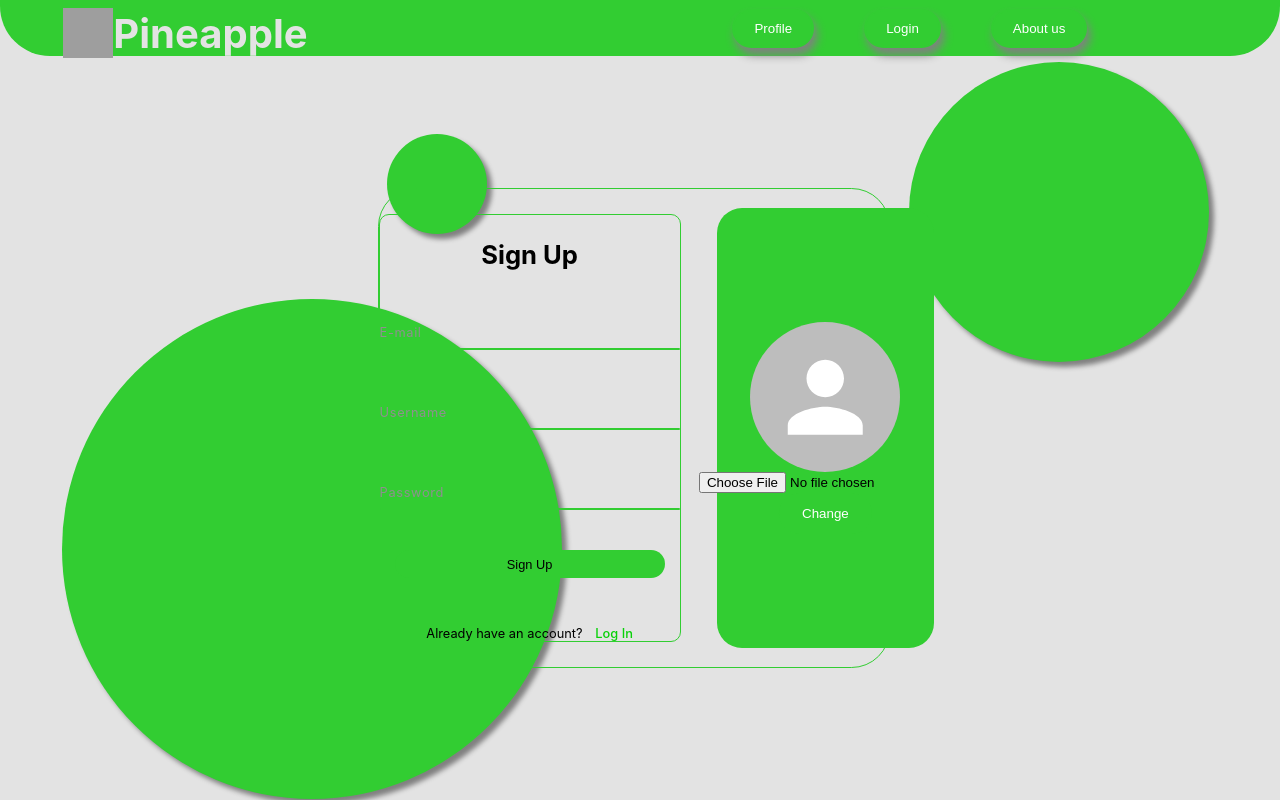
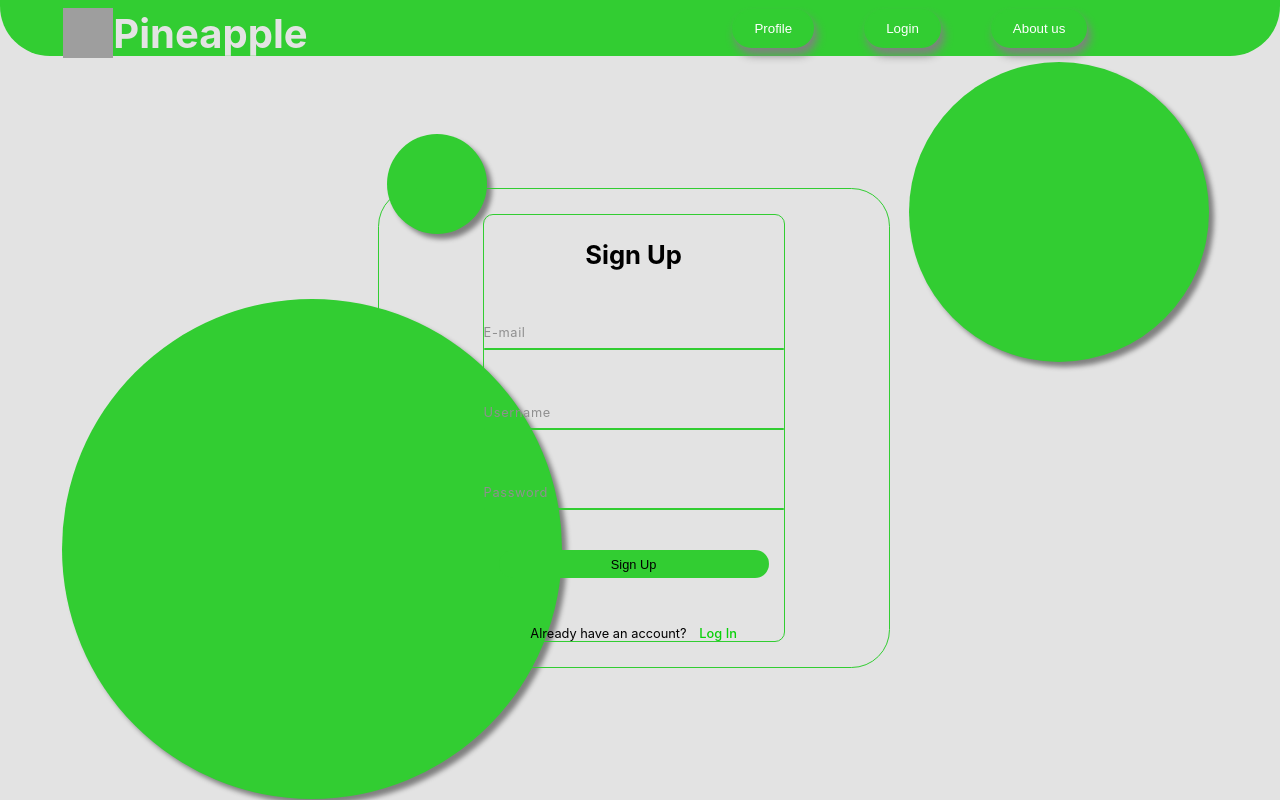
Before and after one commit to Fulxe/Demo-day, a React (Create React App) app in the folder front-end/: page /sign-up in a window 1280 px wide. Built offline with nearby package versions, Linux system fonts and the light colour scheme; grey boxes are pictures that could not be loaded.

Commit message:
deleted-fire

```diff
--- a/front-end/src/components/Profile/firebase.config.js
+++ /dev/null
@@ -1,15 +0,0 @@
-import { initializeApp } from "firebase/app";
-import { getStorage } from "firebase/storage";
-
-const firebaseConfig = {
-  apiKey: "AIzaSyBlg32Rg7NmDBrnVXjtY5c0Mob113g5yp8",
-  authDomain: "add-image-423f8.firebaseapp.com",
-  projectId: "add-image-423f8",
-  storageBucket: "add-image-423f8.appspot.com",
-  messagingSenderId: "177685086917",
-  appId: "1:177685086917:web:4b473bc9070894bc9de6ac",
-  measurementId: "G-FPZ0J160T2",
-};
-
-const app = initializeApp(firebaseConfig);
-export const storage = getStorage(app);
--- a/front-end/src/components/Profile/profile.js
+++ b/front-end/src/components/Profile/profile.js
@@ -4,8 +4,6 @@ import Footer from "../Footer/footer";
 import Post from "../Food/post/post";
 import Protest from "./pro-test.jpeg";
 import { useEffect, useState } from "react";
-import { storage } from "./firebase.config";
-import { ref, uploadBytes, getDownloadURL } from "firebase/storage";
 import Avatar from "@mui/material/Avatar";
 import axios from "axios";
 
@@ -34,30 +32,6 @@ function Profile() {
     getUser();
   }, []);
 
-  // image add
-  const handleImageChange = (e) => {
-    if (e.target.files[0]) {
-      setImage(e.target.files[0]);
-    }
-  };
-
-  const handleSubmit = () => {
-    const imageRef = ref(storage, "image");
-    uploadBytes(imageRef, image)
-      .then(() => {
-        getDownloadURL(imageRef)
-          .then((url) => {
-            setUrl(url);
-          })
-          .catch((error) => {
-            console.log(error.message, "error getting the image url");
-          });
-        setImage(null);
-      })
-      .catch((error) => {
-        console.log(error.message);
-      });
-  };
   return (
     <AnimatedPage>
       <div className="Profile">
@@ -69,9 +43,8 @@ function Profile() {
                 alt=""
                 type="file"
                 src={Protest}
-                onChange={handleImageChange}
               />
-              <button onClick={handleSubmit}>Change</button>
+              <button>Change</button>
             </div>
             <div className="pro-info">
               <div>
@@ -86,7 +59,7 @@ function Profile() {
                 <p>Saved posts:</p>
                 <p>{user?.SavedPost?.length}</p>
               </div>
-              <button onClick={logout}>Logout</button>
+              <button>Logout</button>
             </div>
           </div>
           <div className="profile-posts">
--- a/front-end/src/components/login/sign-up.js
+++ b/front-end/src/components/login/sign-up.js
@@ -3,9 +3,6 @@ import "./sign-up.css";
 import { useNavigate } from "react-router";
 import AnimatedPage from "../AnimatedPage";
 import axios from "axios";
-import {storage} from "../Profile/firebase.config"
-import { ref, uploadBytes, getDownloadURL } from "firebase/storage";
-import Avatar from "@mui/material/Avatar";
 
 function SignUp() {
   const navigate = useNavigate();
@@ -28,32 +25,7 @@ function SignUp() {
       console.log(err);
     }
   };
-  const [image, setImage] = useState(null);
-  const [url, setUrl] = useState(null);
 
-  const handleImageChange = (e) => {
-    if (e.target.files[0]) {
-      setImage(e.target.files[0]);
-    }
-  };
-
-  const handleSubmit = () => {
-    const imageRef = ref(storage, "image");
-    uploadBytes(imageRef, image)
-      .then(() => {
-        getDownloadURL(imageRef)
-          .then((url) => {
-            setUrl(url);
-          })
-          .catch((error) => {
-            console.log(error.message, "error getting the image url");
-          });
-        setImage(null);
-      })
-      .catch((error) => {
-        console.log(error.message);
-      });
-  };
   return (
     <AnimatedPage>
       <div className="signup">
@@ -111,16 +83,6 @@ function SignUp() {
               </p>
             </div>
           </form>
-          <div className="sign-image">
-            <Avatar src={url} sx={{ width: 150, height: 150 }} />
-            <input
-              alt=""
-              type="file"
-              // src={Protest}
-              onChange={handleImageChange}
-            />
-            <button onClick={handleSubmit}>Change</button>
-          </div>
         </div>
       </div>
     </AnimatedPage>
```
Also changed, not shown: 1 other file (tests, documents, lock files or other folders).
